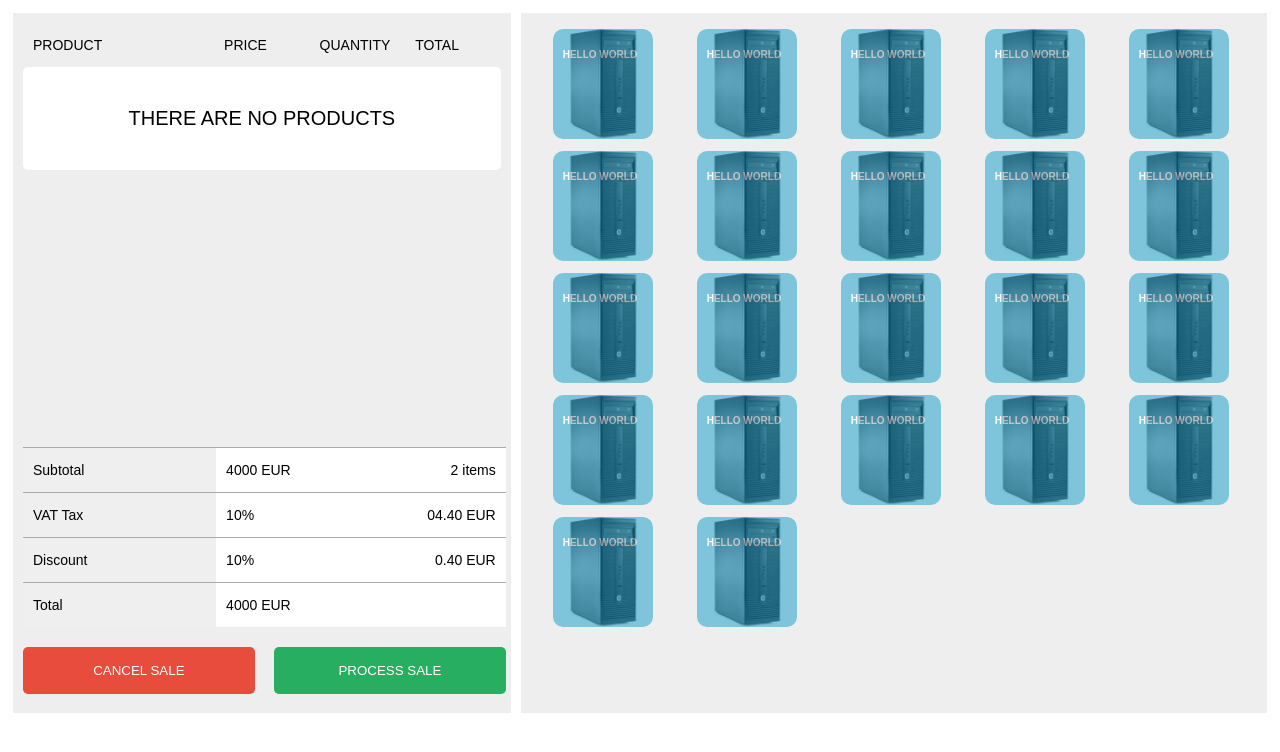
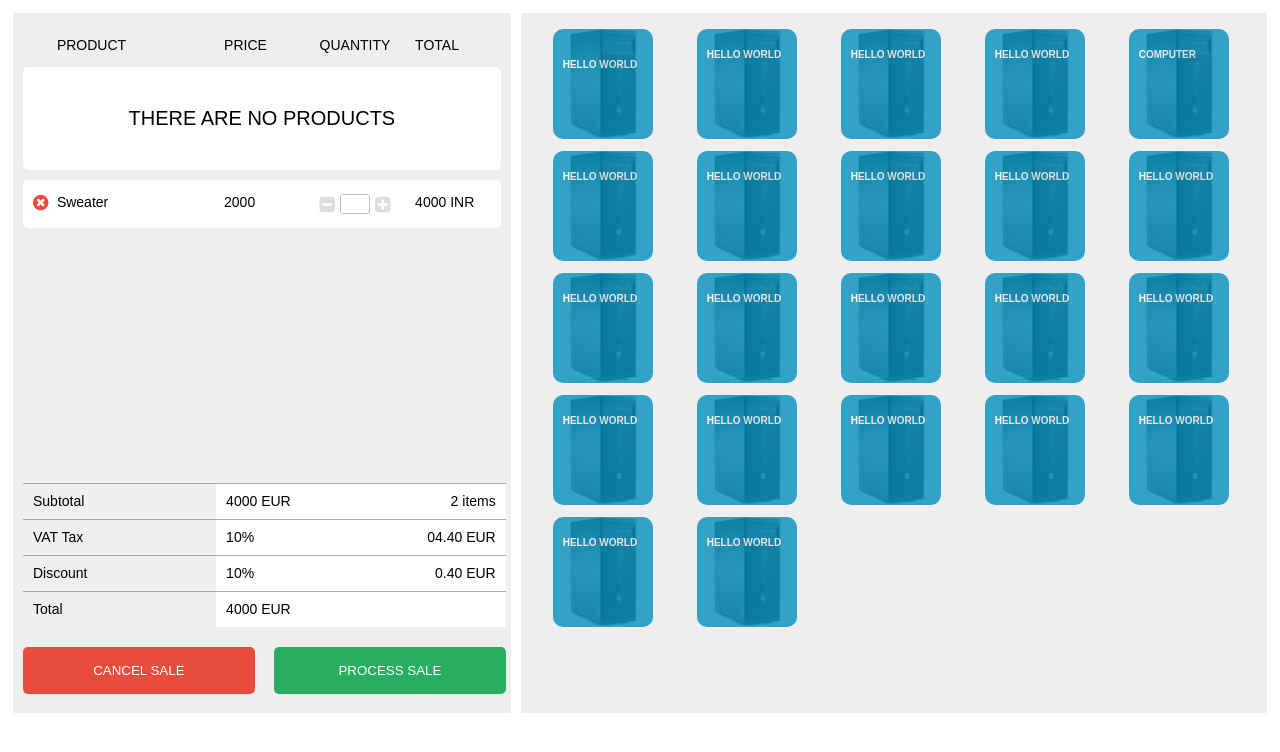
Before and after one commit to CoderBit/point-of-sales, an Angular app: page / in a window 1280 px wide. Shown: the top 752 px of the page. Built offline with nearby package versions, Linux system fonts and the light colour scheme.

Commit message:
Added hover effect on box

```diff
--- a/src/app/home/home.component.html
+++ b/src/app/home/home.component.html
@@ -1,6 +1,7 @@
 <div class="container">
   <div class="left">
     <div class="headings">
+      <div class="icon"></div>
       <div class="product-heading"><p>Product</p></div>
       <div class="price-heading"><p>Price</p></div>
       <div class="qty-heading"><p>Quantity</p></div>
@@ -11,12 +12,12 @@
       <div class="no-data">
         There are no products
       </div>
-      <!-- <div class="product_list">
+      <div class="product_list">
+        <div class="icon">
+          <p><i class="fa fa-times-circle" aria-hidden="true"></i></p>
+        </div>
         <div class="productH">
-          <p>
-            <i class="fa fa-times-circle" aria-hidden="true"></i>
-            Sweater
-          </p>
+          <p>Sweater</p>
         </div>
         <div class="priceH"><p>2000</p></div>
         <div class="qtyH">
@@ -28,7 +29,7 @@
         </div>
         <div class="totalH"><p>4000 INR</p></div>
       </div>
-      <div class="product_list">
+      <!-- <div class="product_list">
         <div class="productH">
           <p>
             <i class="fa fa-times-circle" aria-hidden="true"></i>
@@ -163,7 +164,11 @@
     <div class="box">
       <img src="../../assets/images/comuter.jpg" alt="" />
       <div class="overlay">
-        <div class="text">Hello World</div>
+        <p class="text">Hello World</p>
+        <div class="details">
+          <p class="price">2,000 EUR</p>
+          <p class="description">fashion, clothes , sweater, wool, cardigan</p>
+        </div>
       </div>
     </div>
     <div class="box">
@@ -187,7 +192,7 @@
     <div class="box">
       <img src="../../assets/images/comuter.jpg" alt="" />
       <div class="overlay">
-        <div class="text">Hello World</div>
+        <div class="text">Computer</div>
       </div>
     </div>
     <div class="box">
--- a/src/app/home/home.component.scss
+++ b/src/app/home/home.component.scss
@@ -45,10 +45,11 @@
   right: 0;
   height: 100%;
   width: 100%;
-  opacity: 0.5;
+  opacity: 0.8;
   transition: 0.5s ease;
   background-color: #008cba;
   border-radius: 10px;
+  cursor: pointer;
 }
 
 .text {
@@ -59,6 +60,34 @@
   top: 20px;
   left: 10px;
   text-transform: uppercase;
+}
+
+.details {
+  text-align: center;
+  position: relative;
+  opacity: 0;
+  transition: .5s ease-in-out;
+}
+
+.box:hover .details {
+  opacity: 1;
+  transition: .5s ease-in-out;
+}
+
+.price {
+  color: white;
+  font-size: 10px;
+  font-weight: bold;
+  position: absolute;
+  top: 40px;
+  width: 100%;
+}
+
+.description {
+  color: white;
+  font-size: 9px;
+  position: absolute;
+  top: 61px;
 }
 
 /** prodcut table **/
@@ -96,9 +125,13 @@
   text-transform: uppercase;
 }
 
+.icon {
+  width: 5%;
+}
+
 .productH,
 .product-heading {
-  width: 40%;
+  width: 35%;
 }
 
 .priceH,
@@ -137,7 +170,6 @@ input[type="number"] {
 }
 
 .product_list {
-  // height: 300px;
   overflow: auto;
 }
 
@@ -151,6 +183,7 @@ input[type="number"] {
   width: 100%;
   display: flex;
   border-top: 1px solid #aaaaaa;
+  line-height: .5;
 
   &:last-child {
     border-top: none;
@@ -197,44 +230,13 @@ input[type="number"] {
   border-radius: 5px;
 }
 
-p {
+.headings p, .product_list p, .cart_details p {
   padding: 0 10px;
 }
 
-/*
-.shopping__delete {
-  margin-top: 0.5rem;
-  position: relative;
-  right: 0;
-  background-image: linear-gradient(
-    to right,
-    transparent 0%,
-    #fff 40%,
-    #fff 100%
-  );
-  width: 3.75rem;
-  padding-left: 2rem;
-  transition: all 0.5s;
-}
-
-.btn-tiny {
-  height: 1.75rem;
-  border: none;
-  background: none;
-  cursor: pointer;
-}
-
-.btn-tiny svg {
-  height: 100%;
-  width: 100%;
-  fill: #f59a83;
-  transition: all 0.3s;
-  transform: translateY(-1px);
-}
-*/
-
 i.fa {
   vertical-align: middle;
+  font-size: 18px;
 }
 
 .fa.fa-times-circle {
--- a/src/styles.scss
+++ b/src/styles.scss
@@ -7,3 +7,7 @@ body {
   font-family: sans-serif;
   font-size: 14px;
 }
+
+button {
+  outline: none;
+}
```
